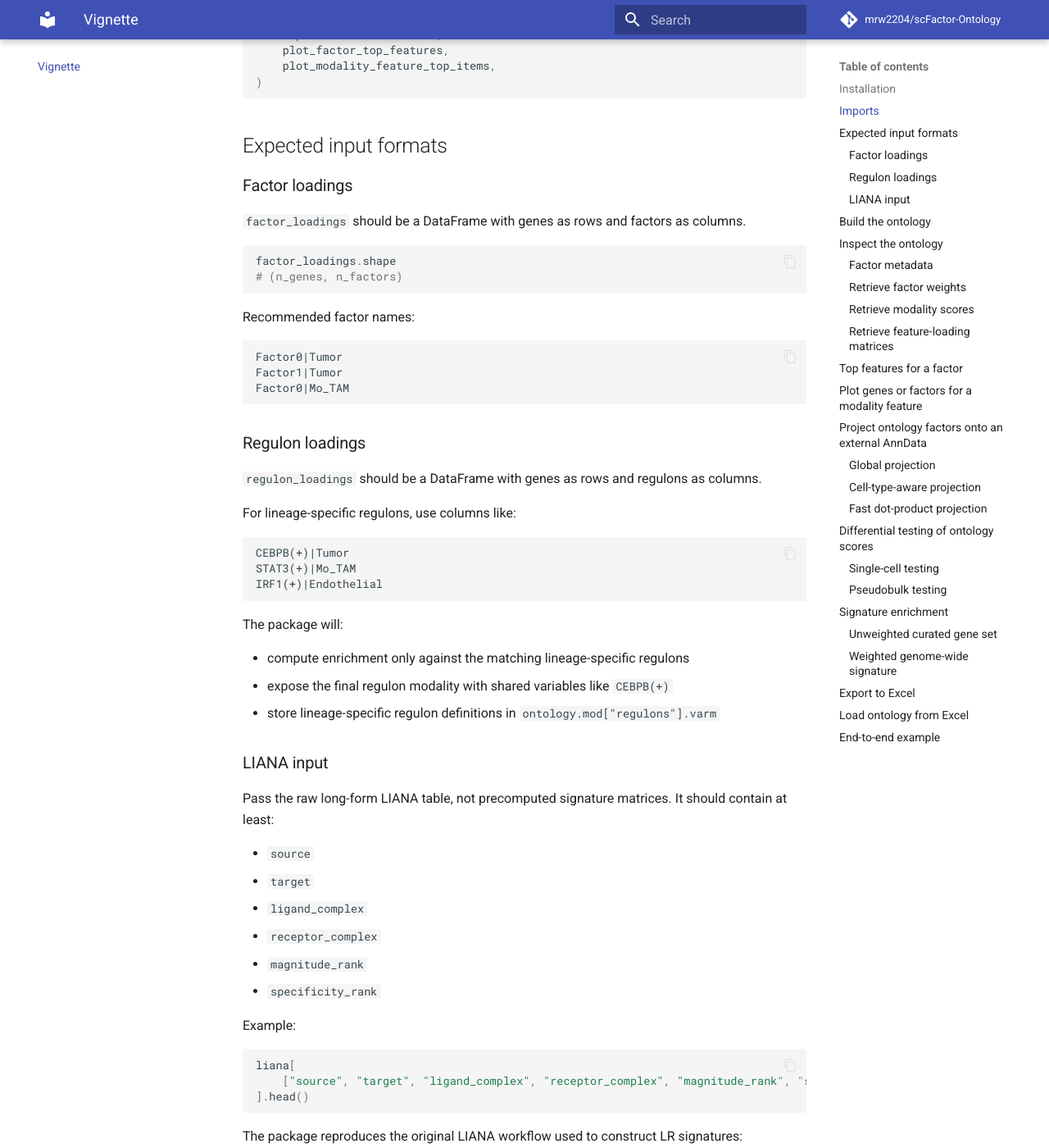
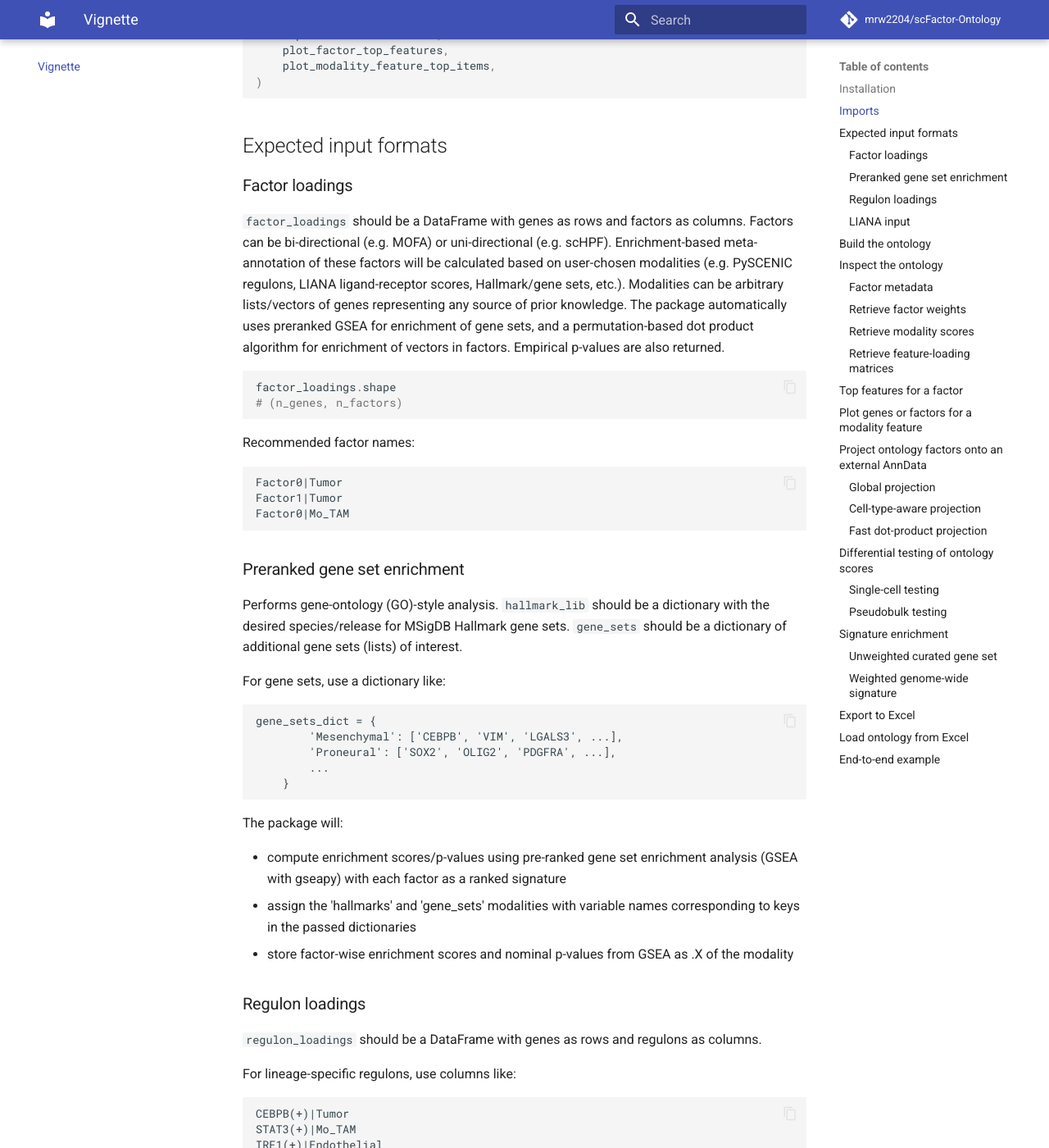
Before and after one commit to mrw2204/scFactor-Ontology, an MkDocs documentation site: the page built from docs/vignette.md, in a window 1280 px wide and 1400 px high, scrolled down 785 px. Shown: the whole window at 82% size. Built offline with MkDocs 1.6.1 and Material for MkDocs 9.7.7, drawn with Linux system fonts in a browser that asks for light colours; comment, search, counter and statistics services are not loaded; some of the changed text lies outside the part shown.

Commit message:
Update vignette.md

````diff
--- a/docs/vignette.md
+++ b/docs/vignette.md
@@ -36,7 +36,10 @@ from scfo import (
 
 ### Factor loadings
 
-`factor_loadings` should be a DataFrame with genes as rows and factors as columns.
+`factor_loadings` should be a DataFrame with genes as rows and factors as columns. Factors can be bi-directional (e.g. MOFA) or uni-directional (e.g. scHPF).
+Enrichment-based meta-annotation of these factors will be calculated based on user-chosen modalities (e.g. PySCENIC regulons, LIANA ligand-receptor scores, Hallmark/gene sets, etc.).
+Modalities can be arbitrary lists/vectors of genes representing any source of prior knowledge.
+The package automatically uses preranked GSEA for enrichment of gene sets, and a permutation-based dot product algorithm for enrichment of vectors in factors. Empirical p-values are also returned.
 
 ```python
 factor_loadings.shape
@@ -50,6 +53,28 @@ Factor0|Tumor
 Factor1|Tumor
 Factor0|Mo_TAM
 ```
+
+### Preranked gene set enrichment
+
+Performs gene-ontology (GO)-style analysis.
+`hallmark_lib` should be a dictionary with the desired species/release for MSigDB Hallmark gene sets.
+`gene_sets` should be a dictionary of additional gene sets (lists) of interest.
+
+For gene sets, use a dictionary like:
+
+```text
+gene_sets_dict = {
+        'Mesenchymal': ['CEBPB', 'VIM', 'LGALS3', ...],
+        'Proneural': ['SOX2', 'OLIG2', 'PDGFRA', ...],
+        ...
+    }
+```
+
+The package will:
+
+- compute enrichment scores/p-values using pre-ranked gene set enrichment analysis (GSEA with gseapy) with each factor as a ranked signature
+- assign the 'hallmarks' and 'gene_sets' modalities with variable names corresponding to keys in the passed dictionaries
+- store factor-wise enrichment scores and nominal p-values from GSEA as .X of the modality
 
 ### Regulon loadings
 
@@ -65,8 +90,8 @@ IRF1(+)|Endothelial
 
 The package will:
 
-- compute enrichment only against the matching lineage-specific regulons
-- expose the final regulon modality with shared variables like `CEBPB(+)`
+- compute enrichment of lineage-specific regulons within each factor of the corresponding lineage only.
+- convert variable names to shared transcription factors such as `CEBPB(+)`
 - store lineage-specific regulon definitions in `ontology.mod["regulons"].varm`
 
 ### LIANA input
@@ -88,19 +113,22 @@ liana[
 ].head()
 ```
 
-The package reproduces the original LIANA workflow used to construct LR signatures:
+The package implements user-defined pruning of the raw LIANA output to construct LR signatures:
 
 - `score = magnitude_rank * specificity_rank`
-- factor support is computed from normalized factor weights
-- interaction blocks are z-scored within each sender/receiver pair
-- filtered ligand and receptor signatures are built from retained interactions
+- construct pair-wise LR signatures representing overall communication between sender and receiver populations
+- distinguish "sending" and "receiving" activities as two separate signature sets
+- LR pair loadings within signatures can be pruned with `liana_z_threshold`
+- optional pruning based on representation of LR pairs in factors is computed from normalized factor weights via `factor_z_threshold`
+- filtered ligand and receptor signatures are built from retained interactions and used as signatures for permutation-based enrichment in factors
+- answers the following question format: "Factor0|Tumor is involved in sending ligands to Mo-TAMs because of positive `rec by|Mo_TAM` enrichment score."
 
 For the final ontology:
 
 - `liana_ligand` variables are shared context names like `rec by|Tumor`, `rec by|Mo_TAM`, ...
 - `liana_receptor` variables are shared context names like `sent by|Tumor`, `sent by|Mo_TAM`, ...
 
-Internally, LIANA signatures are first constructed in the original paired format so that each factor is enriched only against the matching lineage-specific row block. These lineage-specific signature matrices are preserved in `varm`.
+Lineage-specific gene-wise signature matrices are preserved in `varm`.
 
 ## Build the ontology
 
@@ -108,6 +136,8 @@ Internally, LIANA signatures are first constructed in the original paired format
 ontology = make_ontology(
     factor_loadings=factor_loadings.fillna(0),
     regulon_loadings=regulon_loadings.fillna(0),
+    hallmark_lib=hallmark_lib_dict,
+    gene_sets=gene_sets_dict,
     liana=liana,
     n_iter=1000,
 )
@@ -123,7 +153,7 @@ Typical modalities:
 
 ```python
 list(ontology.mod.keys())
-# ['regulons', 'liana_ligand', 'liana_receptor']
+# ['regulons', 'liana_ligand', 'liana_receptor', 'hallmark', 'gene_sets']
 ```
 
 ## Inspect the ontology
@@ -187,7 +217,7 @@ Or plot them directly:
 fig, ax = plot_factor_top_features(
     ontology,
     factor="Factor0|Tumor",
-    modality="regulons",
+    modality="hallmark",
     n_pos=10,
     n_neg=10,
 )
@@ -311,6 +341,8 @@ test_adata_pb, de_results_pb = diff_exp_ontology(
 
 ## Signature enrichment
 
+Allows for querying factors, ligand/receptor signatures, regulons, etc. for enrichment of a user-defined gene list or vector (i.e. external differential expression signature).
+
 ### Unweighted curated gene set
 
 ```python
@@ -341,7 +373,7 @@ sig_results = signature_enrichment(
 
 Each query target returns:
 
-- `results`: ranked enrichment table
+- `results`: ranked enrichment table (GSEA-based for lists, permutation-based for vectors)
 - `overlap`: overlap summary between the query and the queried ontology target
 
 Example:
@@ -383,6 +415,8 @@ ontology = make_ontology(
     factor_loadings=factor_loadings.fillna(0),
     regulon_loadings=regulon_loadings.fillna(0),
     liana=liana,
+    hallmark_lib=hallmark_lib_dict,
+    gene_sets=gene_sets_dict,
     n_iter=1000,
 )
 
````
